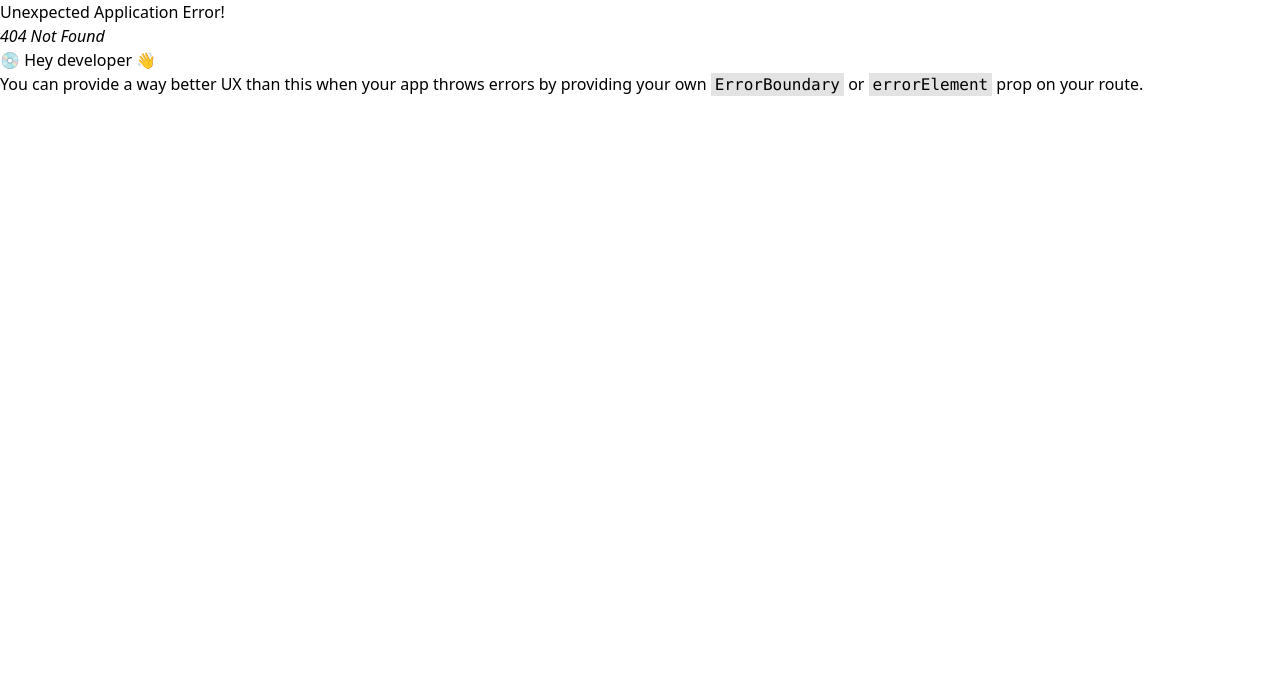
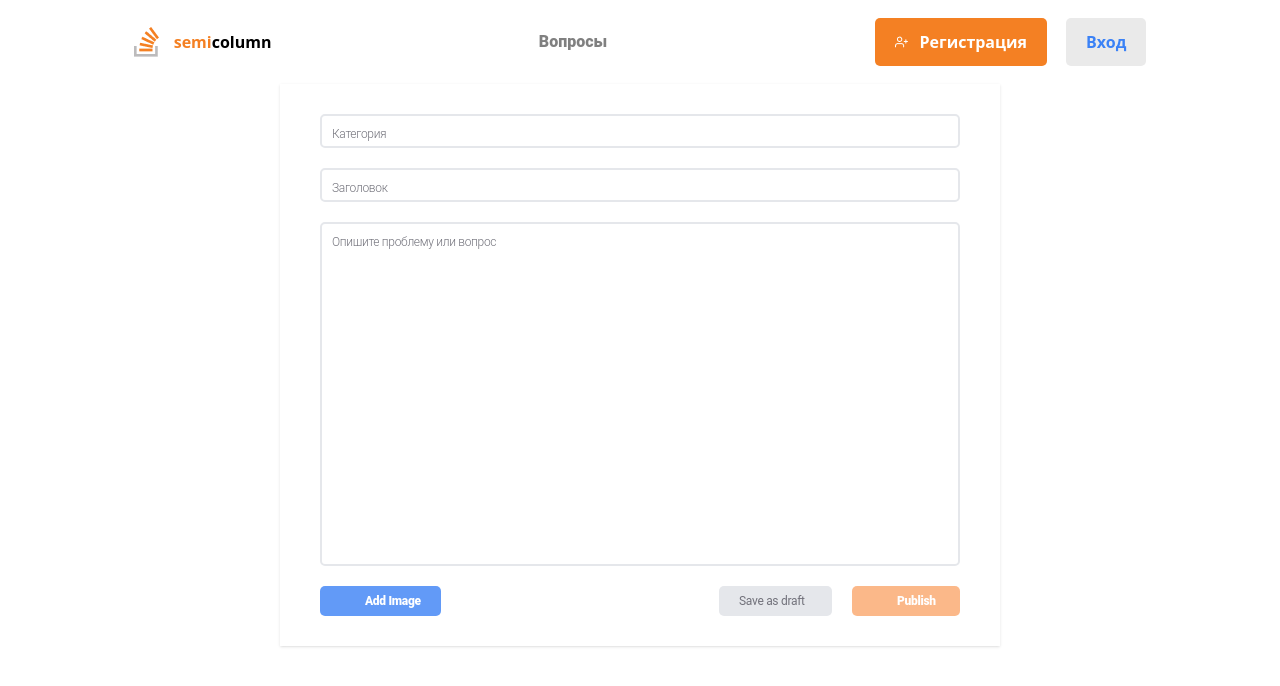
Before and after one commit to cofeek-codes/year3half2, a React (Vite) app in the folder kp/project/: page /newquestion in a window 1280 px wide. Before the commit this address had no page. Shown: the top 686 px of the page. Built offline with nearby package versions, Linux system fonts and the light colour scheme.

Commit message:
new question page start

```diff
--- a/kp/project/src/main.tsx
+++ b/kp/project/src/main.tsx
@@ -2,6 +2,7 @@ import React from "react";
 import ReactDOM from "react-dom/client";
 import { RouterProvider, createBrowserRouter } from "react-router-dom";
 import IndexPage from "./pages/IndexPage";
+import NewQuestionPage from "./pages/NewQuestionPage";
 import Root from "./pages/Root";
 import "./index.scss";
 
@@ -10,6 +11,10 @@ const router = createBrowserRouter([
       path: "/",
       element: <IndexPage />,
    },
+   {
+      path: "/newquestion",
+      element: <NewQuestionPage />,
+   },
 ]);
 
 ReactDOM.createRoot(document.getElementById("root")!).render(
--- /dev/null
+++ b/kp/project/src/pages/NewQuestionPage.tsx
@@ -0,0 +1,48 @@
+import RootLayout from "../layouts/RootLayout"
+
+const NewQuestionPage = () => {
+   return <>
+      <RootLayout>
+         <div className="w-[720px] h-[562px] flex-col justify-start items-center gap-5 inline-flex">
+            <div className="h-[562px] px-10 py-[30px] bg-white shadow flex-col justify-start items-start gap-5 flex">
+               <div className="w-[640px] h-[34px] relative rounded-[5px] border-2 border-gray-200">
+                  <div className="p-2.5 left-0 top-0 absolute justify-start items-center gap-2.5 inline-flex">
+                     <div className="text-zinc-500 text-xs font-light font-['Roboto'] tracking-tight">Категория</div>
+                  </div>
+                  <div className="px-2.5 left-[596px] top-[5px] absolute justify-start items-center gap-2.5 inline-flex">
+                     <div className="w-6 h-6 relative" />
+                  </div>
+               </div>
+               <div className="w-[640px] h-[34px] relative rounded-[5px] border-2 border-gray-200">
+                  <div className="p-2.5 left-0 top-0 absolute justify-start items-center gap-2.5 inline-flex">
+                     <div className="text-zinc-500 text-xs font-light font-['Roboto'] tracking-tight">Заголовок</div>
+                  </div>
+               </div>
+               <div className="w-[640px] h-[344px] relative rounded-[5px] border-2 border-gray-200">
+                  <div className="p-2.5 left-0 top-0 absolute justify-start items-center gap-2.5 inline-flex">
+                     <div className="text-zinc-500 text-xs font-light font-['Roboto'] tracking-tight">Опишите проблему или вопрос</div>
+                  </div>
+               </div>
+               <div className="w-[640px] h-[30px] relative">
+                  <div className="w-[241px] h-[30px] left-[399px] top-0 absolute">
+                     <div className="w-[113px] h-[30px] px-5 py-3 left-0 top-0 absolute bg-gray-200 rounded-[5px] justify-start items-center gap-3 inline-flex">
+                        <div className="text-zinc-500 text-xs font-normal font-['Roboto'] tracking-tight">Save as draft</div>
+                     </div>
+                     <div className="w-[108px] h-[30px] px-5 py-3 left-[133px] top-0 absolute opacity-50 bg-orange-500 rounded-[5px] justify-start items-center gap-3 inline-flex">
+                        <div className="w-[13px] h-[13px] relative" />
+                        <div className="text-white text-xs font-black font-['Roboto'] tracking-tight">Publish</div>
+                     </div>
+                  </div>
+                  <div className="h-[30px] px-5 py-3 left-0 top-0 absolute opacity-80 bg-blue-500 rounded-[5px] justify-start items-center gap-3 inline-flex">
+                     <div className="w-[13px] h-[13px] relative" />
+                     <div className="text-white text-xs font-black font-['Roboto'] tracking-tight">Add Image</div>
+                  </div>
+               </div>
+            </div>
+         </div>
+      </RootLayout>
+   </>
+
+}
+
+export default NewQuestionPage
```
Lines whose indentation alone changed are shown as unchanged.
